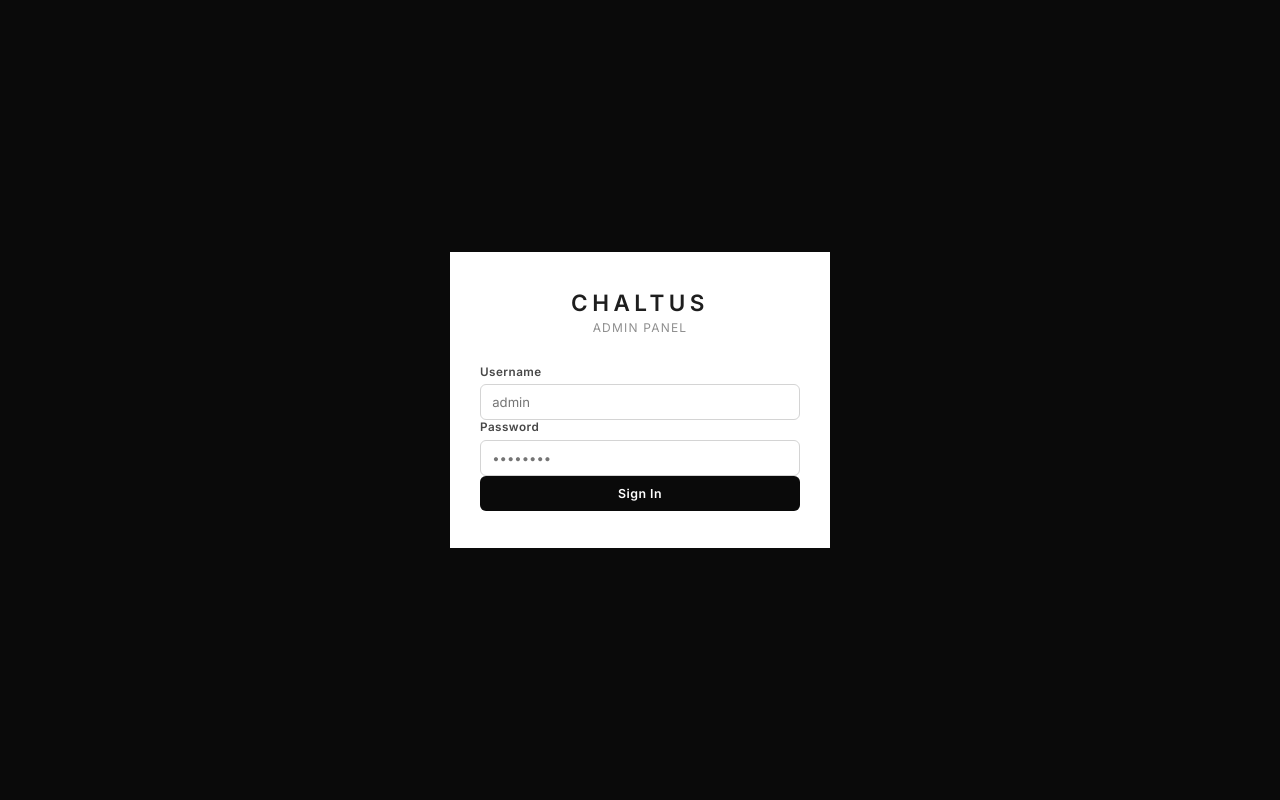
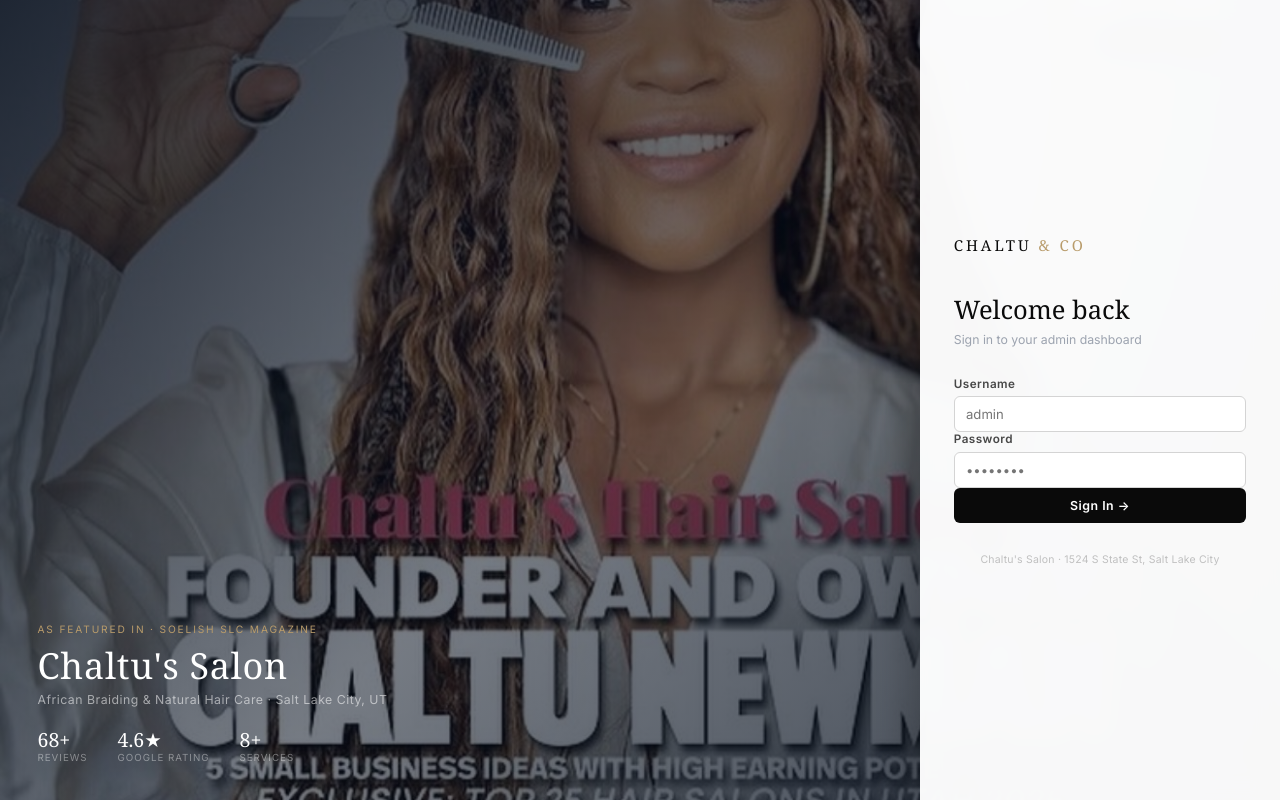
Before and after one commit to Foresigh/ChaltusSalon, a website: page admin/index.html in a window 1280 px wide. Drawn offline with Linux system fonts and the light colour scheme.

Commit message:
Redesign admin login page with newspaper background and branded layout

```diff
--- a/admin/admin.css
+++ b/admin/admin.css
@@ -33,27 +33,137 @@ img { max-width: 100%; display: block; }
 
 /* ── Login ────────────────────────────────────────────────── */
 #login-screen {
+  position: relative;
   min-height: 100vh;
-  background: var(--black);
   display: flex;
-  align-items: center;
+  align-items: flex-end;
+  justify-content: flex-end;
+  overflow: hidden;
+}
+
+.login-bg {
+  position: absolute;
+  inset: 0;
+  background: url('/images/ChaltuOnNewsPaper-1.jpeg') center center / cover no-repeat;
+  z-index: 0;
+}
+
+.login-overlay {
+  position: absolute;
+  inset: 0;
+  background: linear-gradient(
+    135deg,
+    rgba(5, 15, 30, 0.85) 0%,
+    rgba(5, 15, 30, 0.55) 50%,
+    rgba(5, 15, 30, 0.78) 100%
+  );
+  z-index: 1;
+}
+
+.login-brand {
+  position: absolute;
+  bottom: 2.5rem;
+  left: 2.5rem;
+  z-index: 2;
+  color: var(--white);
+  max-width: 420px;
+}
+.login-brand__eyebrow {
+  display: block;
+  font-size: 0.68rem;
+  letter-spacing: 0.18em;
+  text-transform: uppercase;
+  color: #b89b6a;
+  margin-bottom: 0.6rem;
+}
+.login-brand__name {
+  font-family: Georgia, serif;
+  font-size: clamp(1.6rem, 3vw, 2.4rem);
+  font-weight: 400;
+  letter-spacing: 0.02em;
+  margin-bottom: 0.35rem;
+  line-height: 1.2;
+}
+.login-brand__tagline {
+  font-size: 0.82rem;
+  color: rgba(255,255,255,0.55);
+  letter-spacing: 0.04em;
+  margin-bottom: 1.5rem;
+}
+.login-brand__stats {
+  display: flex;
+  gap: 2rem;
+}
+.login-stat {
+  display: flex;
+  flex-direction: column;
+  gap: 0.15rem;
+}
+.login-stat__num {
+  font-family: Georgia, serif;
+  font-size: 1.3rem;
+  color: var(--white);
+  line-height: 1;
+}
+.login-stat__label {
+  font-size: 0.65rem;
+  letter-spacing: 0.1em;
+  text-transform: uppercase;
+  color: rgba(255,255,255,0.4);
+}
+
+.login-card {
+  position: relative;
+  z-index: 2;
+  background: rgba(255,255,255,0.97);
+  backdrop-filter: blur(12px);
+  padding: 2.75rem 2.25rem;
+  width: 100%;
+  max-width: 360px;
+  min-height: 100vh;
+  display: flex;
+  flex-direction: column;
   justify-content: center;
-  padding: 1rem;
+  box-shadow: -8px 0 48px rgba(0,0,0,0.3);
 }
-.login-card {
-  background: var(--white);
-  padding: 2.5rem 2rem;
-  width: 100%;
-  max-width: 380px;
+.login-card__logo {
+  font-family: Georgia, serif;
+  font-size: 1rem;
+  font-weight: 400;
+  letter-spacing: 0.2em;
+  color: #0a0a0a;
+  margin-bottom: 2.5rem;
 }
-.login-logo {
-  font-size: 1.5rem;
-  font-weight: 600;
-  letter-spacing: 0.2em;
+.login-card__logo span { color: #b89b6a; }
+.login-card__welcome {
+  font-family: Georgia, serif;
+  font-size: 1.7rem;
+  font-weight: 400;
+  color: #0a0a0a;
+  margin-bottom: 0.4rem;
+}
+.login-card__sub {
+  font-size: 0.82rem;
+  color: #9ca3af;
+  margin-bottom: 2rem;
+}
+.login-card__footer {
+  margin-top: 2rem;
+  font-size: 0.7rem;
+  color: #c0c0c0;
   text-align: center;
-  margin-bottom: 0.25rem;
+  letter-spacing: 0.02em;
 }
-.login-sub { text-align: center; color: var(--gray-400); font-size: 0.8rem; letter-spacing: 0.1em; text-transform: uppercase; margin-bottom: 2rem; }
+
+@media (max-width: 640px) {
+  #login-screen { align-items: center; justify-content: center; padding: 1rem; }
+  .login-brand { display: none; }
+  .login-card {
+    min-height: auto;
+    border-radius: 12px;
+    box-shadow: 0 8px 40px rgba(0,0,0,0.4);
+  }
+}
 
 /* ── Layout ───────────────────────────────────────────────── */
 #app { display: flex; min-height: 100vh; }
--- a/admin/index.html
+++ b/admin/index.html
@@ -15,9 +15,27 @@
      LOGIN SCREEN
 ══════════════════════════════════════════════════════ -->
 <div id="login-screen">
+  <!-- Full-bleed background image -->
+  <div class="login-bg"></div>
+  <div class="login-overlay"></div>
+
+  <!-- Bottom-left branding -->
+  <div class="login-brand">
+    <span class="login-brand__eyebrow">As Featured In · Soelish SLC Magazine</span>
+    <h1 class="login-brand__name">Chaltu's Salon</h1>
+    <p class="login-brand__tagline">African Braiding &amp; Natural Hair Care · Salt Lake City, UT</p>
+    <div class="login-brand__stats">
+      <div class="login-stat"><span class="login-stat__num">68+</span><span class="login-stat__label">Reviews</span></div>
+      <div class="login-stat"><span class="login-stat__num">4.6★</span><span class="login-stat__label">Google Rating</span></div>
+      <div class="login-stat"><span class="login-stat__num">8+</span><span class="login-stat__label">Services</span></div>
+    </div>
+  </div>
+
+  <!-- Right login card -->
   <div class="login-card">
-    <div class="login-logo">CHALTUS</div>
-    <p class="login-sub">Admin Panel</p>
+    <div class="login-card__logo">CHALTU <span>&amp; CO</span></div>
+    <p class="login-card__welcome">Welcome back</p>
+    <p class="login-card__sub">Sign in to your admin dashboard</p>
     <form id="login-form">
       <div class="field">
         <label for="l-user">Username</label>
@@ -28,8 +46,9 @@
         <input id="l-pass" type="password" autocomplete="current-password" placeholder="••••••••" required />
       </div>
       <div id="login-error" class="alert alert--error" hidden></div>
-      <button type="submit" class="btn btn-primary w-full">Sign In</button>
+      <button type="submit" class="btn btn-primary w-full">Sign In →</button>
     </form>
+    <p class="login-card__footer">Chaltu's Salon · 1524 S State St, Salt Lake City</p>
   </div>
 </div>
 
```
